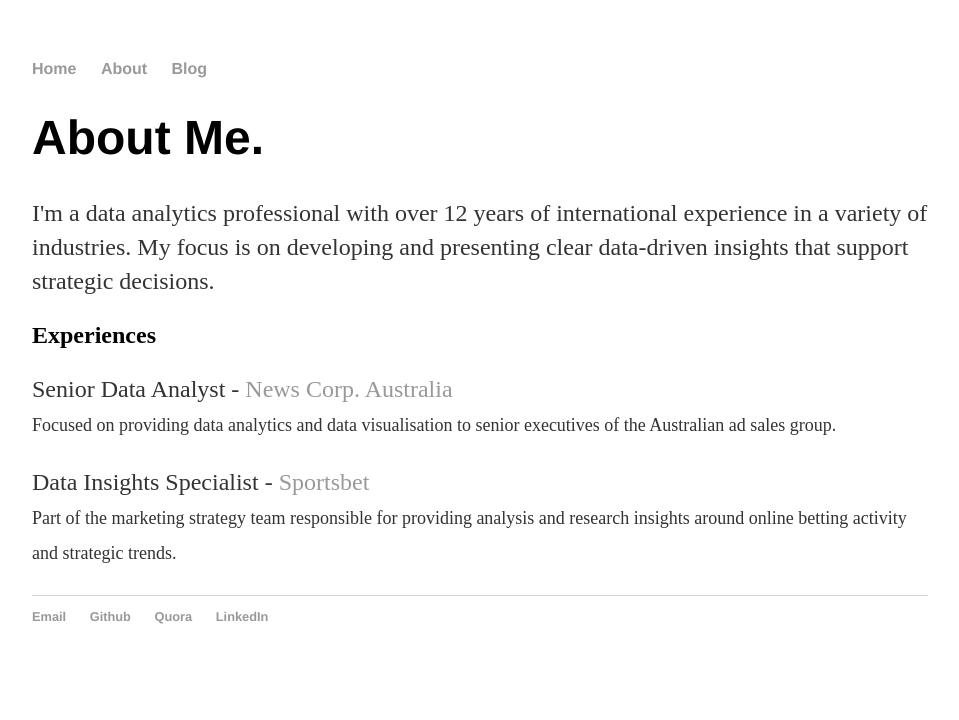
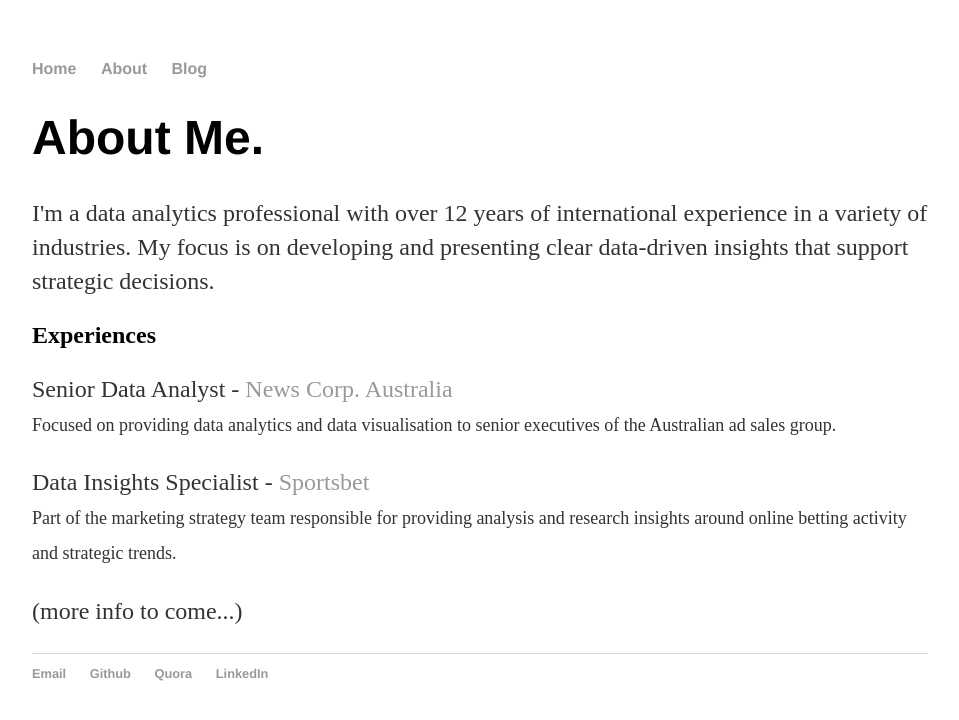
Before and after one commit to FelipeRego/FelipeRego.github.io, a Jekyll site: the page built from about/index.html, in a window 1280 px wide. Shown: the top 720 px of the page, without its empty margins (160-1119 px from the left). Built offline with Jekyll 4.4.1, drawn with Linux system fonts in a browser that asks for light colours.

Commit message:
Update index.html

```diff
--- a/about/index.html
+++ b/about/index.html
@@ -23,4 +23,9 @@ title: Felipe Rego - Data Analyst | Insights | Wrangling | Visualisation | Model
 	<font size="4">Part of the marketing strategy team responsible for providing analysis and
 	research insights around online betting activity and strategic trends.</font>
 	</p>
+
+	<p>
+	(more info to come...)
+	</p>
+
 </div><!-- /.blurb -->
```
